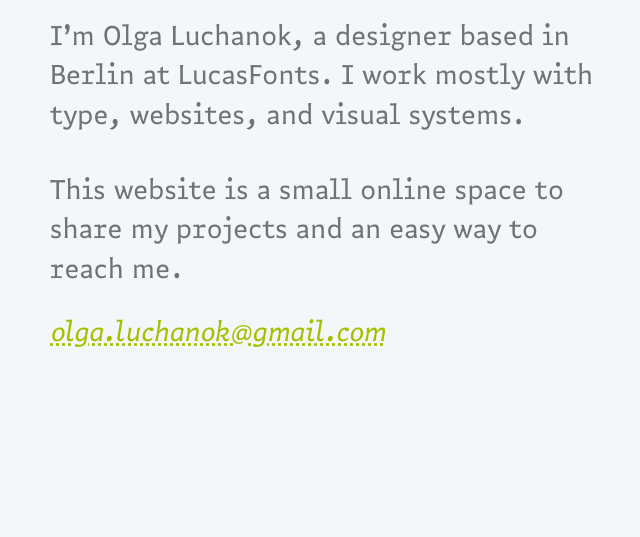
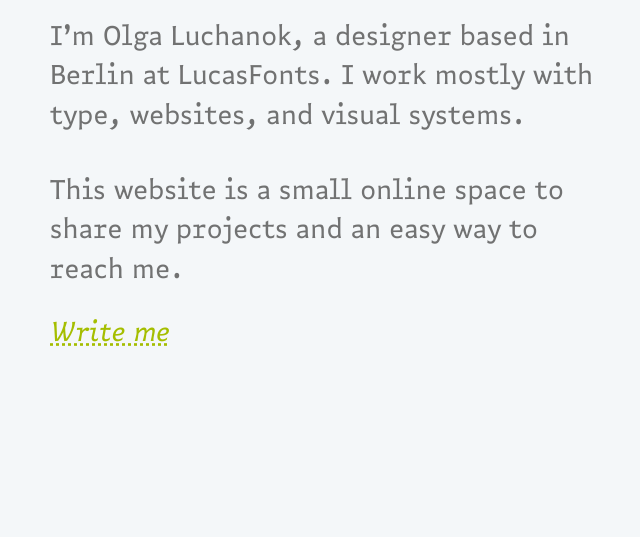
Before and after one commit to Lu4Lu/Lu4Lu.github.io, a plain HTML site: page index.html in a window 1280 px wide. Shown: the part 267-804 px from the top of the page, without its empty margins (310-950 px from the left). Drawn offline with Linux system fonts and the light colour scheme; files whose address does not match are found by name; a web font is replaced by a local one.

Commit message:
Update index.html

```diff
--- a/index.html
+++ b/index.html
@@ -27,7 +27,7 @@
         <h1 class="caption__title visually-hidden">Some important info about me</h1>
 
         <p class="text caption__text">I’m Olga Luchanok, a designer based in Berlin at LucasFonts. I work mostly with type, websites, and visual systems.</p>  <p class="text caption__text">This website is a small online space to share my projects and an easy way to reach me.</p>
-        <a class="link caption__link" href="mailto:olga.luchanok@gmail.com">olga.luchanok@gmail.com</a>
+      <a class="link caption__link" href="mailto:olga.luchanok@gmail.com">Write me</a>
       </div>
     </section>
 
```
